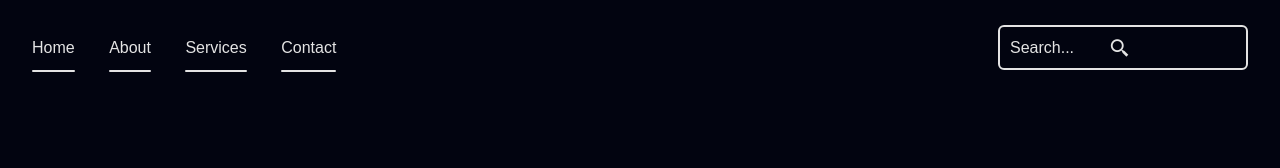
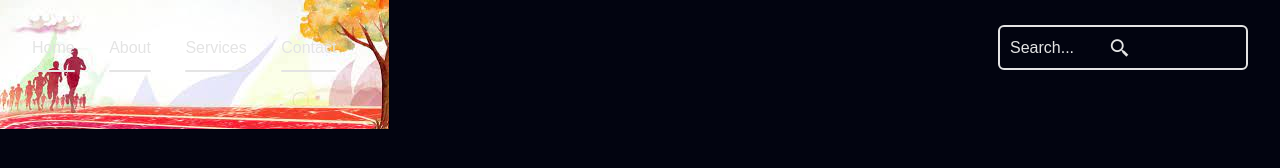
Before and after one commit to swidtech/registration_website, a plain HTML site: page index.html in a window 1280 px wide. Drawn offline with nearby package versions, Linux system fonts and the light colour scheme.

Commit message:
setting background

```diff
--- a/style.css
+++ b/style.css
@@ -90,3 +90,10 @@ body {
     font-size: 22px;
     color: #e4e4e4;
 }
+
+.container {
+    position: absolute;
+    width: 75%;
+    height: 550px;
+    background: url("./images/background2.jpeg") no-repeat;
+}
```
Also changed, not shown: images/background.jpeg (added), images/background1.jpeg (added), images/background2.jpeg (added), images/background3.jpeg (added), 1 other file.
